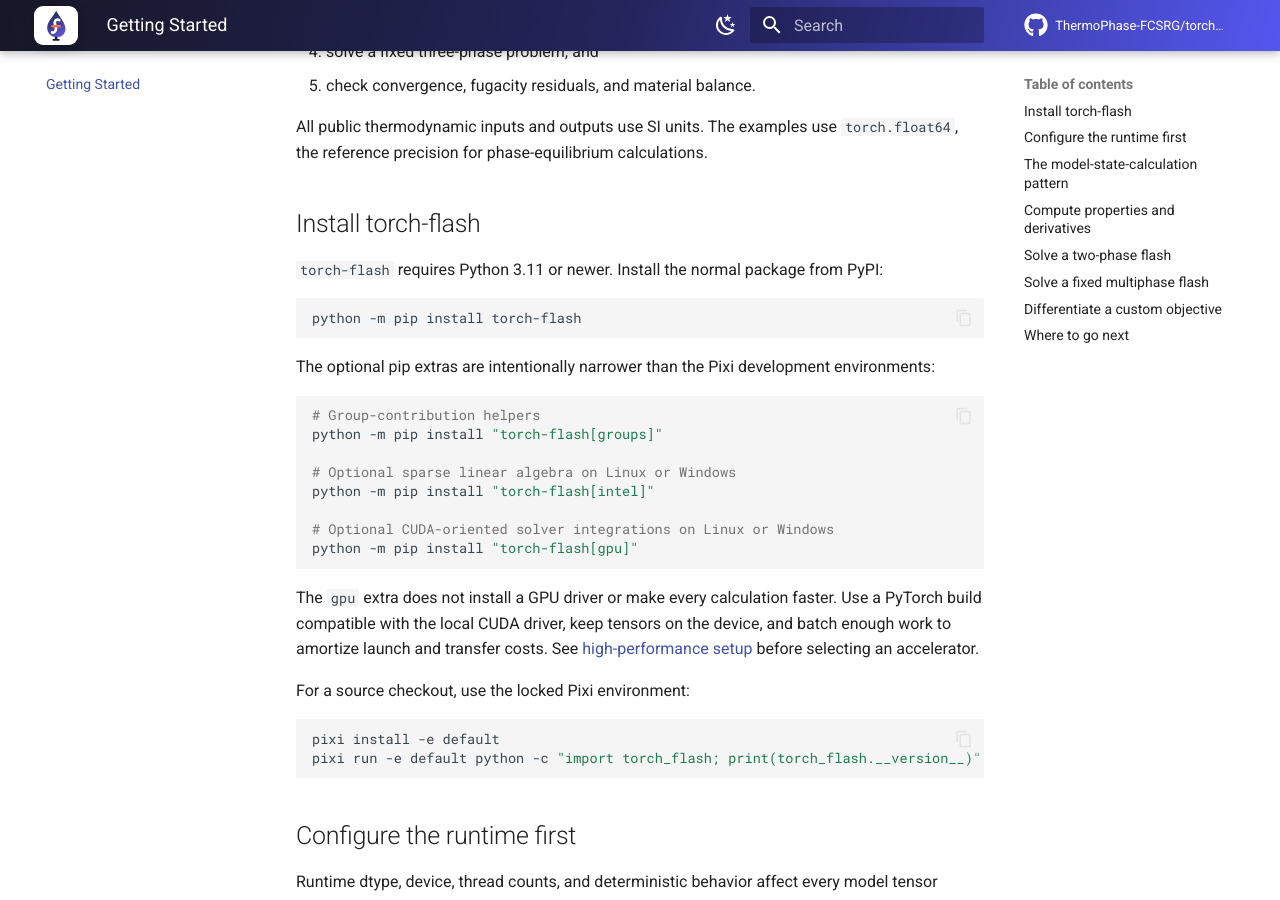
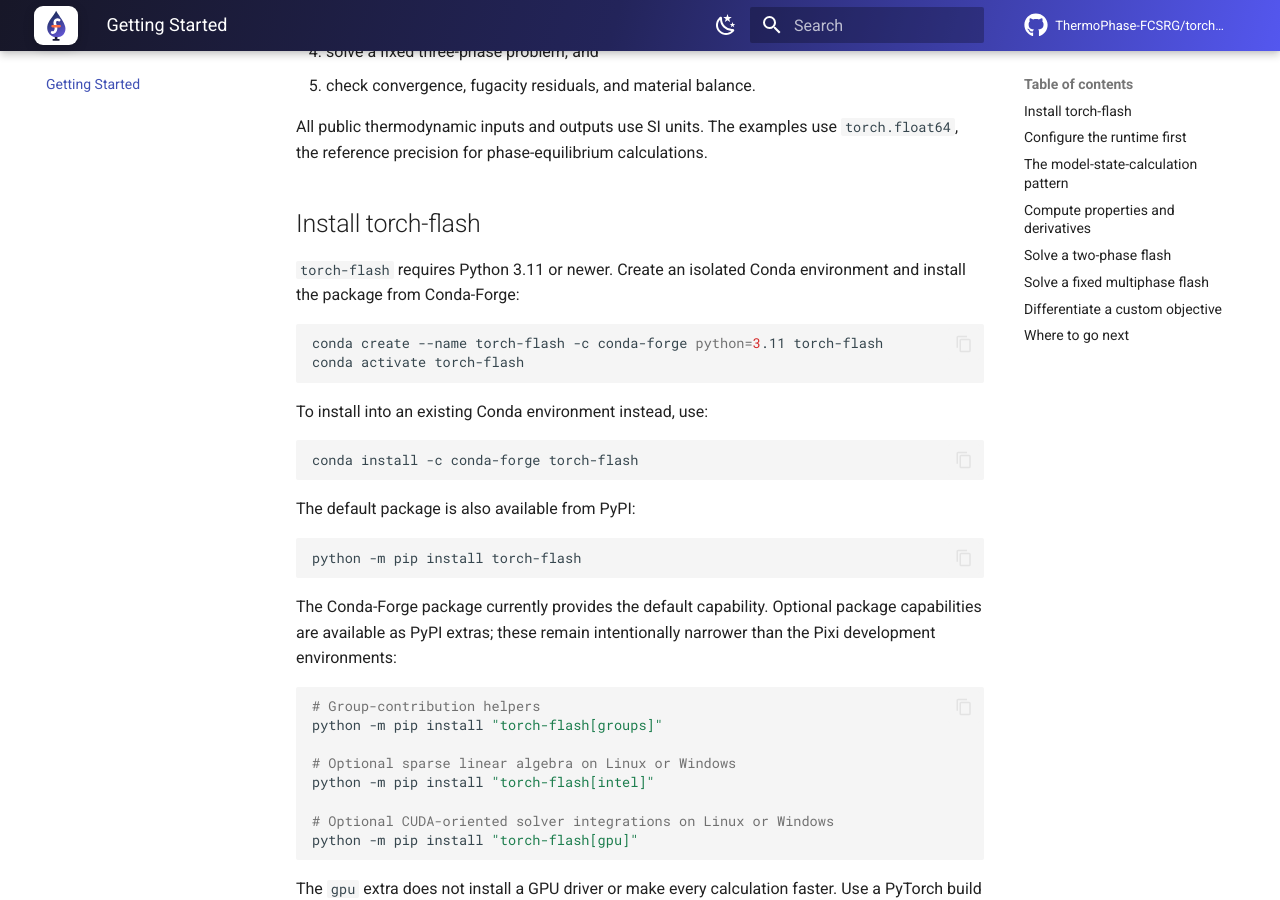
Before and after one commit to ThermoPhase-FCSRG/torch-flash, an MkDocs documentation site: the page built from docs/getting-started.md, in a window 1280 px wide and 900 px high, scrolled down 359 px. Built offline with MkDocs 1.6.1 and Material for MkDocs 9.7.7, drawn with Linux system fonts in a browser that asks for light colours; comment, search, counter and statistics services are not loaded.

Commit message:
Enhance installation instructions by adding Conda-Forge support across documentation (#14)

````diff
--- a/docs/getting-started.md
+++ b/docs/getting-started.md
@@ -14,15 +14,29 @@
 
 ## Install torch-flash
 
-`torch-flash` requires Python 3.11 or newer. Install the normal package from
-PyPI:
+`torch-flash` requires Python 3.11 or newer. Create an isolated Conda
+environment and install the package from Conda-Forge:
+
+```bash
+conda create --name torch-flash -c conda-forge python=3.11 torch-flash
+conda activate torch-flash
+```
+
+To install into an existing Conda environment instead, use:
+
+```bash
+conda install -c conda-forge torch-flash
+```
+
+The default package is also available from PyPI:
 
 ```bash
 python -m pip install torch-flash
 ```
 
-The optional pip extras are intentionally narrower than the Pixi development
-environments:
+The Conda-Forge package currently provides the default capability. Optional
+package capabilities are available as PyPI extras; these remain intentionally
+narrower than the Pixi development environments:
 
 ```bash
 # Group-contribution helpers
--- a/docs/performance.md
+++ b/docs/performance.md
@@ -14,6 +14,12 @@
 ### Select the environment
 
 For CPU execution, the default installation is sufficient:
+
+```bash
+conda install -c conda-forge torch-flash
+```
+
+The PyPI alternative is:
 
 ```bash
 python -m pip install torch-flash
````
Also changed, not shown: CONTRIBUTING.md (+6 -0 lines), README.md (+10 -1 lines), docs/contributing.md (+6 -0 lines), docs/index.md (+9 -2 lines).
